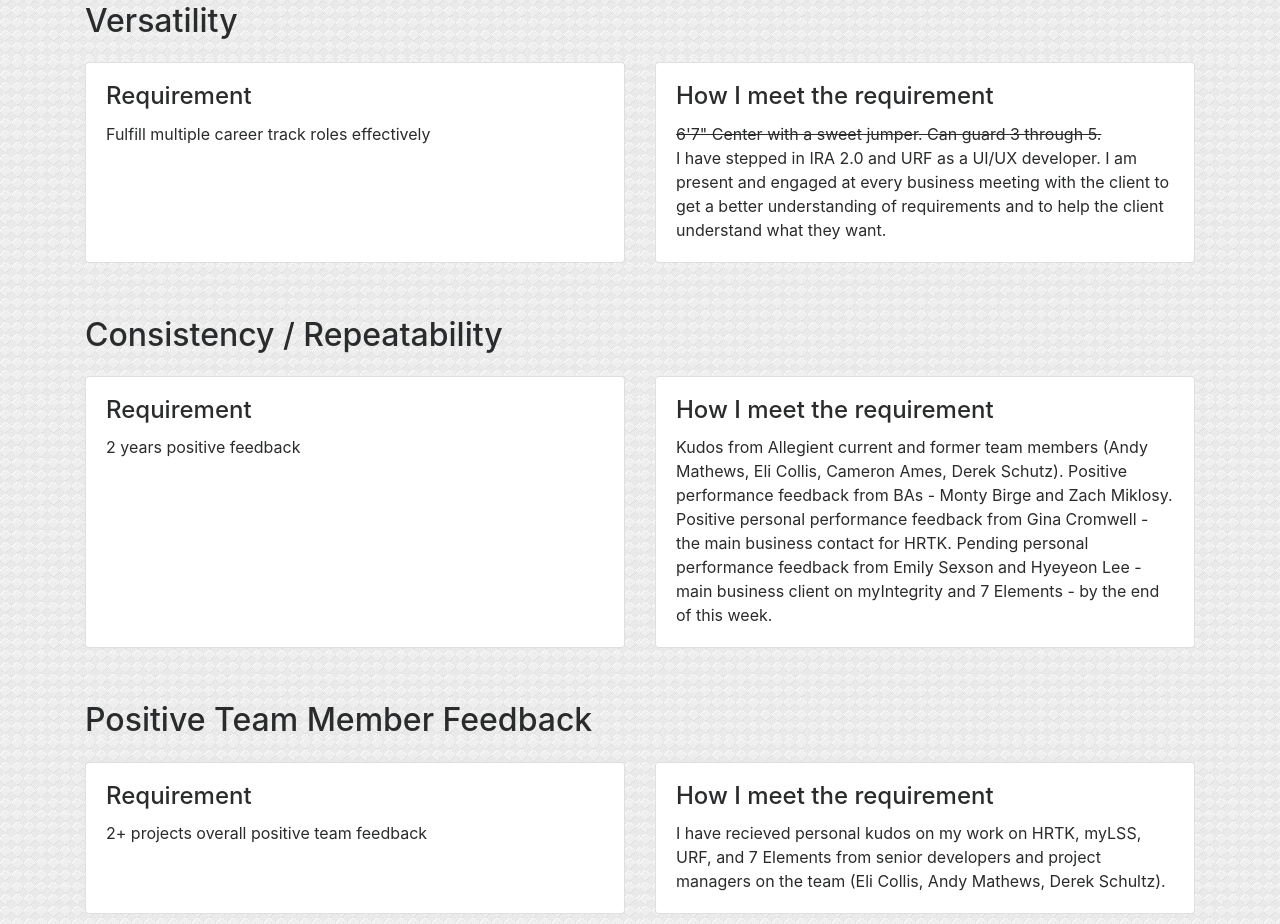
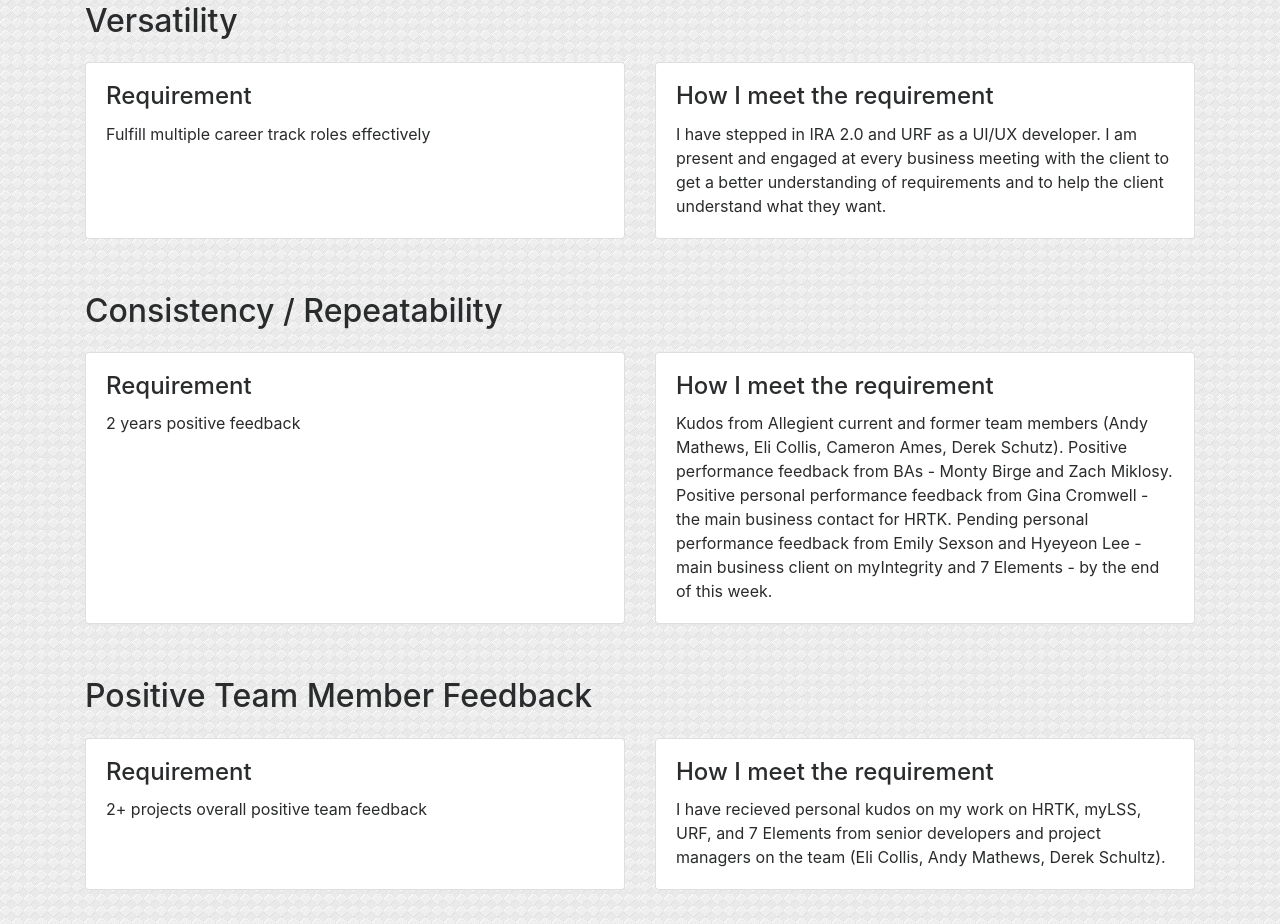
Before and after one commit to alexbariyev/promotion-pitch, a plain HTML site: page index.html in a window 1280 px wide. Shown: the part 3342-4266 px from the top of the page. Drawn offline with Linux system fonts and the light colour scheme.

Commit message:
took out the joke

```diff
--- a/index.html
+++ b/index.html
@@ -241,7 +241,7 @@
                     <div class="card-block">
                         <h4 class="card-title">How I meet the requirement</h4>
                         <p class="card-text">
-                            <strike>6'7" Center with a sweet jumper. Can guard 3 through 5.</strike><br> I have stepped in IRA 2.0 and URF as a UI/UX developer. I am present and engaged at every business meeting with the client to get a better understanding of requirements and to help the client understand what they want.
+                            I have stepped in IRA 2.0 and URF as a UI/UX developer. I am present and engaged at every business meeting with the client to get a better understanding of requirements and to help the client understand what they want.
                         </p>
                     </div>
                 </div>
```
